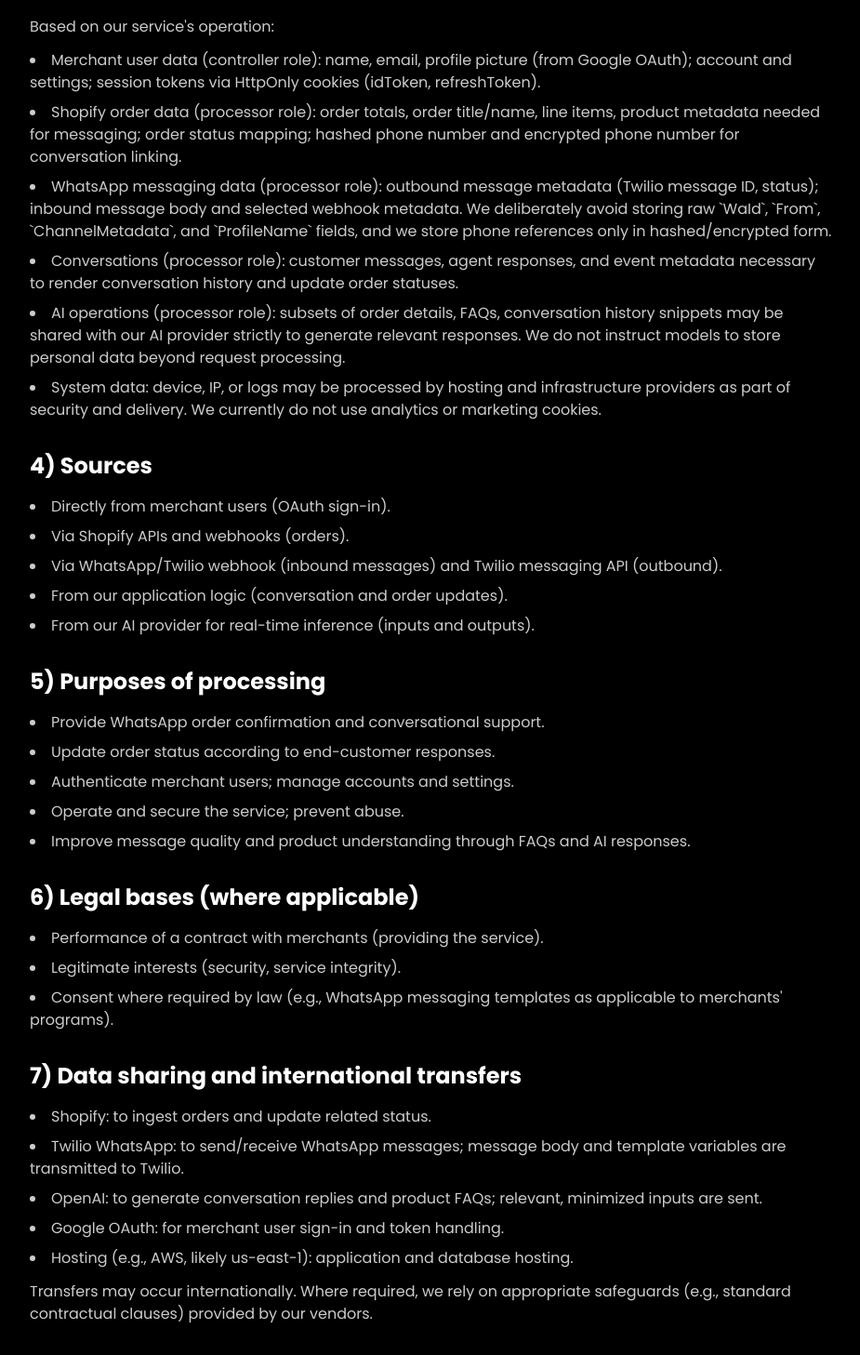
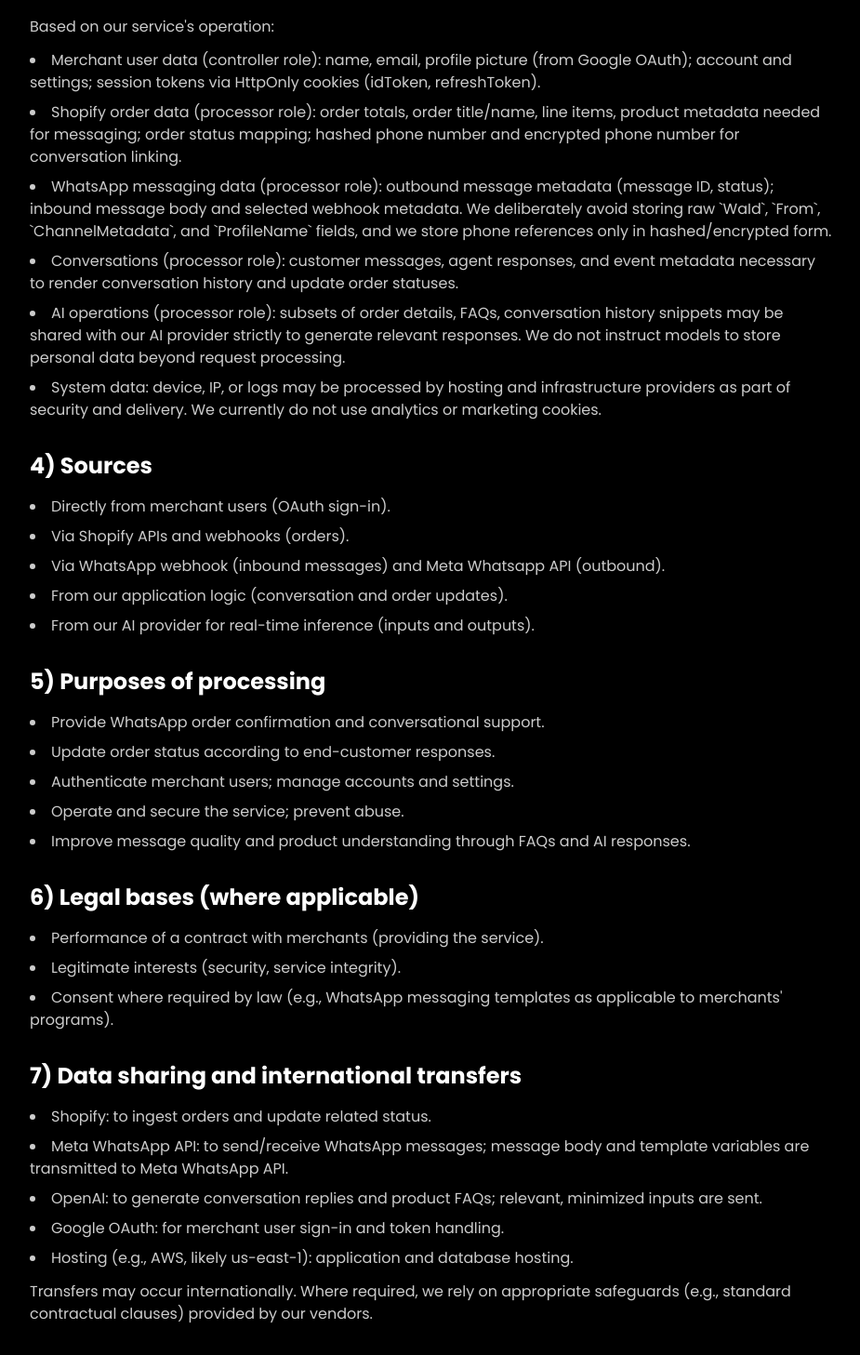
Before and after one commit to MursalRabb/kaarobot-landing, a Next.js app: page /privacy-policy in a window 1280 px wide. Shown: the part 787-2244 px from the top of the page at 93% size, without its empty margins (176-1101 px from the left). Built offline with nearby package versions, Linux system fonts and the light colour scheme.

Commit message:
feat: removed twilio from pp and tos

```diff
--- a/src/app/privacy-policy/page.tsx
+++ b/src/app/privacy-policy/page.tsx
@@ -49,7 +49,7 @@
             <ul className="list-disc list-inside space-y-2">
               <li>Merchant user data (controller role): name, email, profile picture (from Google OAuth); account and settings; session tokens via HttpOnly cookies (idToken, refreshToken).</li>
               <li>Shopify order data (processor role): order totals, order title/name, line items, product metadata needed for messaging; order status mapping; hashed phone number and encrypted phone number for conversation linking.</li>
-              <li>WhatsApp messaging data (processor role): outbound message metadata (Twilio message ID, status); inbound message body and selected webhook metadata. We deliberately avoid storing raw `WaId`, `From`, `ChannelMetadata`, and `ProfileName` fields, and we store phone references only in hashed/encrypted form.</li>
+              <li>WhatsApp messaging data (processor role): outbound message metadata (message ID, status); inbound message body and selected webhook metadata. We deliberately avoid storing raw `WaId`, `From`, `ChannelMetadata`, and `ProfileName` fields, and we store phone references only in hashed/encrypted form.</li>
               <li>Conversations (processor role): customer messages, agent responses, and event metadata necessary to render conversation history and update order statuses.</li>
               <li>AI operations (processor role): subsets of order details, FAQs, conversation history snippets may be shared with our AI provider strictly to generate relevant responses. We do not instruct models to store personal data beyond request processing.</li>
               <li>System data: device, IP, or logs may be processed by hosting and infrastructure providers as part of security and delivery. We currently do not use analytics or marketing cookies.</li>
@@ -61,7 +61,7 @@
             <ul className="list-disc list-inside space-y-2">
               <li>Directly from merchant users (OAuth sign-in).</li>
               <li>Via Shopify APIs and webhooks (orders).</li>
-              <li>Via WhatsApp/Twilio webhook (inbound messages) and Twilio messaging API (outbound).</li>
+              <li>Via WhatsApp webhook (inbound messages) and Meta Whatsapp API (outbound).</li>
               <li>From our application logic (conversation and order updates).</li>
               <li>From our AI provider for real-time inference (inputs and outputs).</li>
             </ul>
@@ -91,7 +91,7 @@
             <h2 className="text-2xl font-bold text-white mb-4">7) Data sharing and international transfers</h2>
             <ul className="list-disc list-inside space-y-2">
               <li>Shopify: to ingest orders and update related status.</li>
-              <li>Twilio WhatsApp: to send/receive WhatsApp messages; message body and template variables are transmitted to Twilio.</li>
+              <li>Meta WhatsApp API: to send/receive WhatsApp messages; message body and template variables are transmitted to Meta WhatsApp API.</li>
               <li>OpenAI: to generate conversation replies and product FAQs; relevant, minimized inputs are sent.</li>
               <li>Google OAuth: for merchant user sign-in and token handling.</li>
               <li>Hosting (e.g., AWS, likely us-east-1): application and database hosting.</li>
--- a/src/app/terms-of-use/page.tsx
+++ b/src/app/terms-of-use/page.tsx
@@ -70,7 +70,7 @@
           <div>
             <h2 className="text-2xl font-bold text-white mb-4">6) Third-party services</h2>
             <ul className="list-disc list-inside space-y-2">
-              <li>The service integrates with Shopify, Twilio (WhatsApp), OpenAI, Google OAuth, and hosting providers (e.g., AWS). Your use is subject to their terms and policies.</li>
+              <li>The service integrates with Shopify, Meta Whatsapp API, OpenAI, Google OAuth, and hosting providers (e.g., AWS). Your use is subject to their terms and policies.</li>
             </ul>
           </div>
 
```
